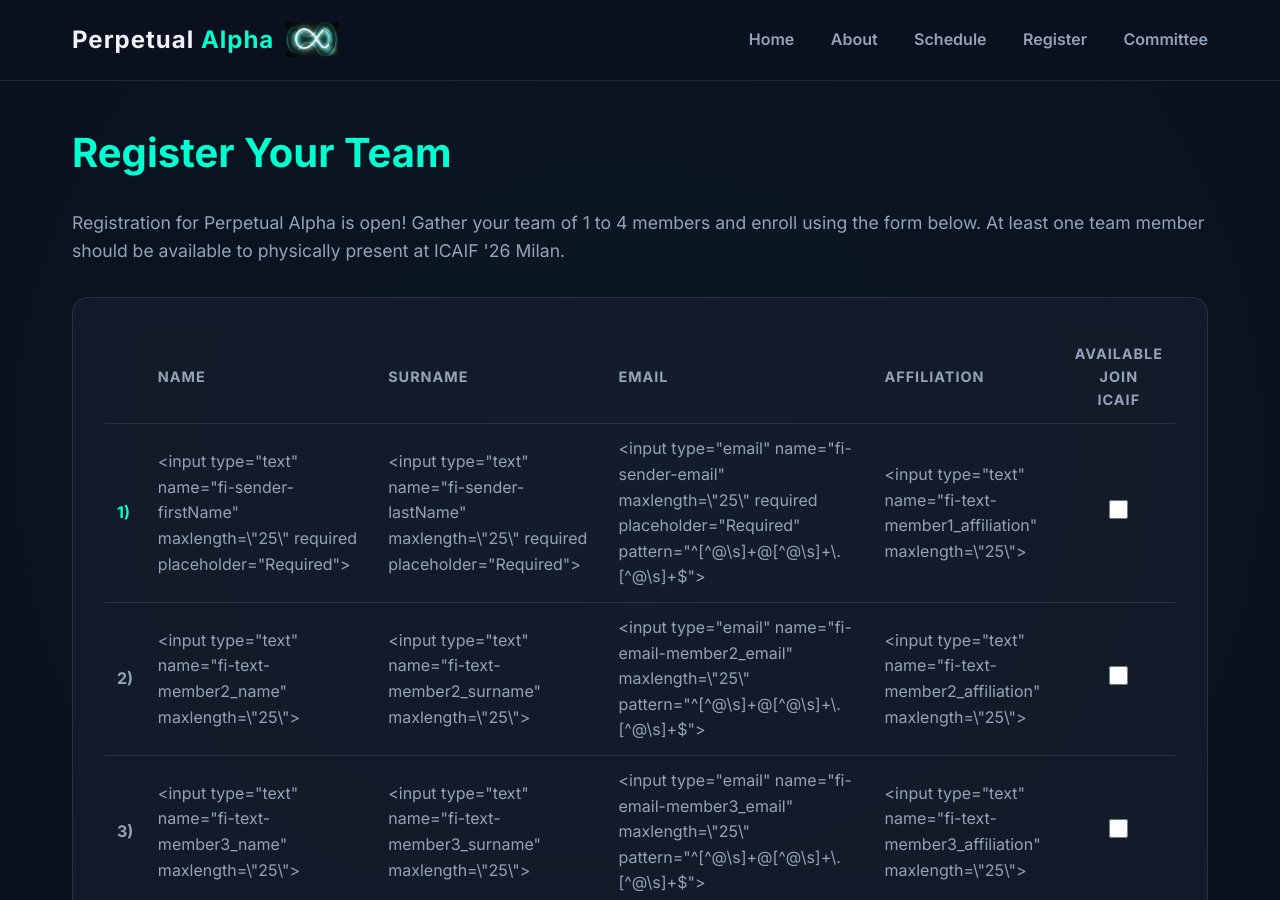
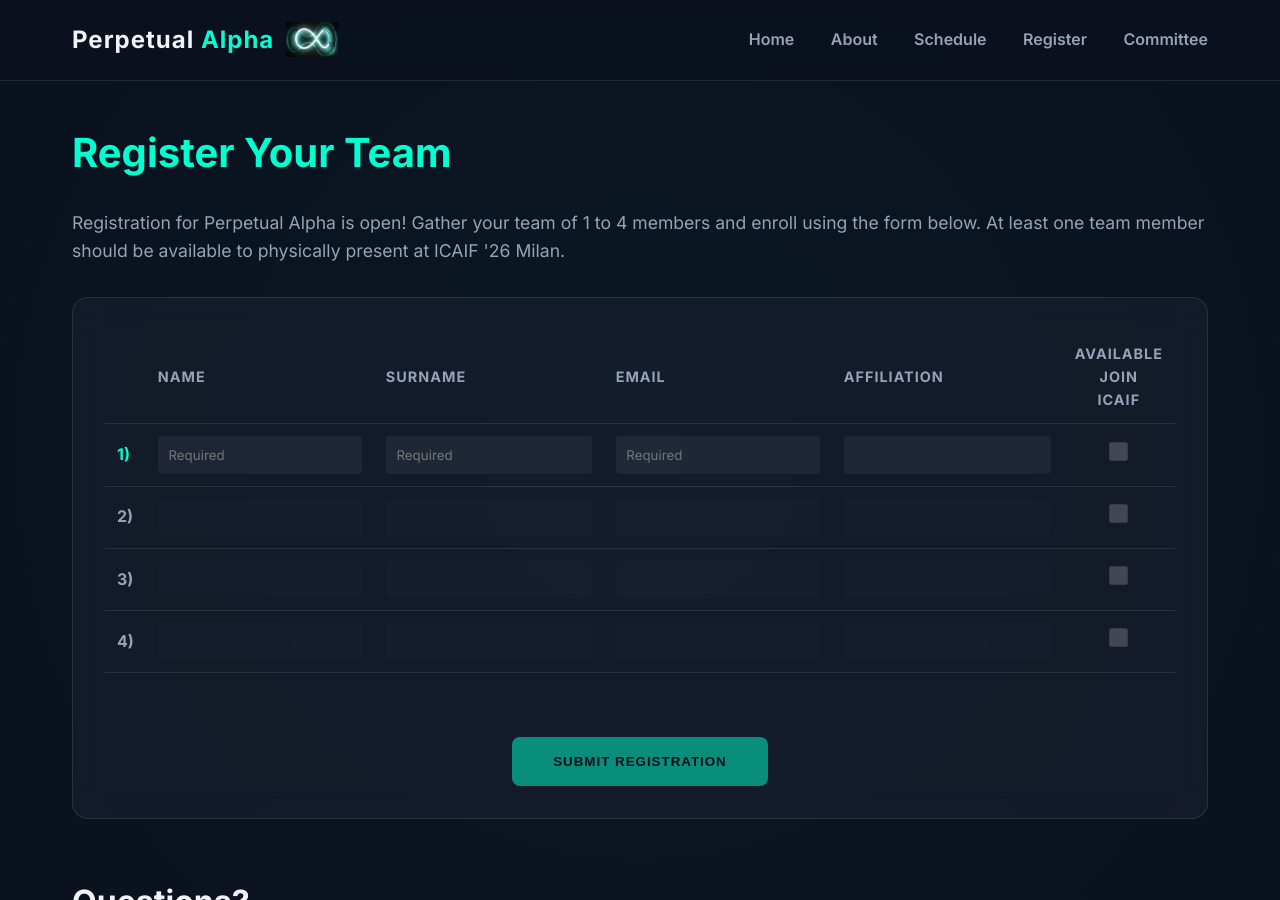
Before and after one commit to perpetual-alpha26/perpetual-alpha26.github.io, a Jekyll site: the page built from register.md, in a window 1280 px wide and 900 px high. Built offline with Jekyll 4.4.1, drawn with Linux system fonts in a browser that asks for light colours; some of the changed text lies outside the part shown.

Commit message:
Fix invalid HTML backslashes in maxlength

```diff
--- a/register.md
+++ b/register.md
@@ -25,37 +25,37 @@ title: Register
                         <!-- Member 1 (Required) -->
                         <tr>
                             <td style="font-weight: bold; color: var(--accent-color);">1)</td>
-                            <td><input type="text" name="fi-sender-firstName" maxlength=\"25\" required placeholder="Required"></td>
-                            <td><input type="text" name="fi-sender-lastName" maxlength=\"25\" required placeholder="Required"></td>
-                            <td><input type="email" name="fi-sender-email" maxlength=\"25\" required placeholder="Required" pattern="^[^@\s]+@[^@\s]+\.[^@\s]+$"></td>
-                            <td><input type="text" name="fi-text-member1_affiliation" maxlength=\"25\"></td>
+                            <td><input type="text" name="fi-sender-firstName" maxlength="25" required placeholder="Required"></td>
+                            <td><input type="text" name="fi-sender-lastName" maxlength="25" required placeholder="Required"></td>
+                            <td><input type="email" name="fi-sender-email" maxlength="25" required placeholder="Required" pattern="^[^@\s]+@[^@\s]+\.[^@\s]+$"></td>
+                            <td><input type="text" name="fi-text-member1_affiliation" maxlength="25"></td>
                             <td style="text-align: center;"><input type="checkbox" name="fi-text-member1_icaif"></td>
                         </tr>
                         <!-- Member 2 -->
                         <tr>
                             <td style="font-weight: bold; color: var(--text-secondary);">2)</td>
-                            <td><input type="text" name="fi-text-member2_name" maxlength=\"25\"></td>
-                            <td><input type="text" name="fi-text-member2_surname" maxlength=\"25\"></td>
-                            <td><input type="email" name="fi-email-member2_email" maxlength=\"25\" pattern="^[^@\s]+@[^@\s]+\.[^@\s]+$"></td>
-                            <td><input type="text" name="fi-text-member2_affiliation" maxlength=\"25\"></td>
+                            <td><input type="text" name="fi-text-member2_name" maxlength="25"></td>
+                            <td><input type="text" name="fi-text-member2_surname" maxlength="25"></td>
+                            <td><input type="email" name="fi-email-member2_email" maxlength="25" pattern="^[^@\s]+@[^@\s]+\.[^@\s]+$"></td>
+                            <td><input type="text" name="fi-text-member2_affiliation" maxlength="25"></td>
                             <td style="text-align: center;"><input type="checkbox" name="fi-text-member2_icaif"></td>
                         </tr>
                         <!-- Member 3 -->
                         <tr>
                             <td style="font-weight: bold; color: var(--text-secondary);">3)</td>
-                            <td><input type="text" name="fi-text-member3_name" maxlength=\"25\"></td>
-                            <td><input type="text" name="fi-text-member3_surname" maxlength=\"25\"></td>
-                            <td><input type="email" name="fi-email-member3_email" maxlength=\"25\" pattern="^[^@\s]+@[^@\s]+\.[^@\s]+$"></td>
-                            <td><input type="text" name="fi-text-member3_affiliation" maxlength=\"25\"></td>
+                            <td><input type="text" name="fi-text-member3_name" maxlength="25"></td>
+                            <td><input type="text" name="fi-text-member3_surname" maxlength="25"></td>
+                            <td><input type="email" name="fi-email-member3_email" maxlength="25" pattern="^[^@\s]+@[^@\s]+\.[^@\s]+$"></td>
+                            <td><input type="text" name="fi-text-member3_affiliation" maxlength="25"></td>
                             <td style="text-align: center;"><input type="checkbox" name="fi-text-member3_icaif"></td>
                         </tr>
                         <!-- Member 4 -->
                         <tr>
                             <td style="font-weight: bold; color: var(--text-secondary);">4)</td>
-                            <td><input type="text" name="fi-text-member4_name" maxlength=\"25\"></td>
-                            <td><input type="text" name="fi-text-member4_surname" maxlength=\"25\"></td>
-                            <td><input type="email" name="fi-email-member4_email" maxlength=\"25\" pattern="^[^@\s]+@[^@\s]+\.[^@\s]+$"></td>
-                            <td><input type="text" name="fi-text-member4_affiliation" maxlength=\"25\"></td>
+                            <td><input type="text" name="fi-text-member4_name" maxlength="25"></td>
+                            <td><input type="text" name="fi-text-member4_surname" maxlength="25"></td>
+                            <td><input type="email" name="fi-email-member4_email" maxlength="25" pattern="^[^@\s]+@[^@\s]+\.[^@\s]+$"></td>
+                            <td><input type="text" name="fi-text-member4_affiliation" maxlength="25"></td>
                             <td style="text-align: center;"><input type="checkbox" name="fi-text-member4_icaif"></td>
                         </tr>
                     </tbody>
```
